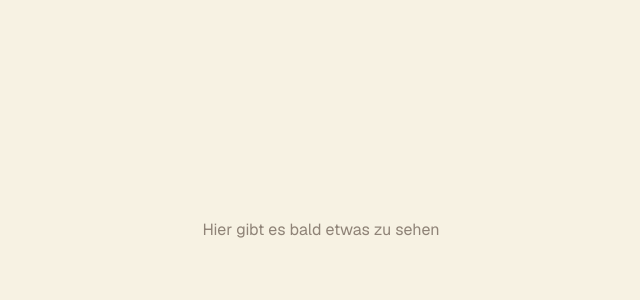
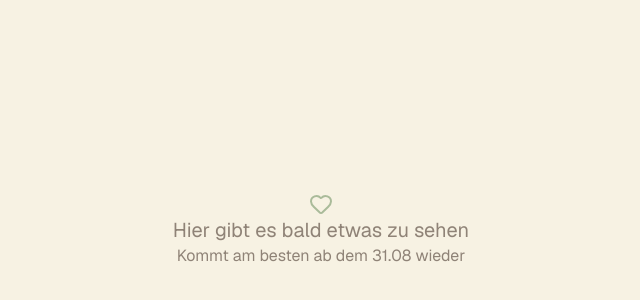
Before and after one commit to dominikrubroeder/wedding, a Next.js app: page / in a window 1280 px wide. Shown: the part 170-470 px from the top of the page, without its empty margins (319-959 px from the left). Built offline with nearby package versions, Linux system fonts and the light colour scheme; a web font is replaced by a local one.

Commit message:
feat(UI) – Create temporary welcome screen

```diff
--- a/app/page.tsx
+++ b/app/page.tsx
@@ -1,8 +1,14 @@
+import { HeartIcon } from "lucide-react";
+
 export default function Home() {
   return (
-    <div className="flex min-h-screen items-center justify-center text-foreground/60">
-      <h1 className="sr-only">Save the date | 14 | 05 | 2027</h1>
-      Hier gibt es bald etwas zu sehen
-    </div>
+    <section className="flex min-h-screen items-center justify-center text-foreground/60">
+      <div className="text-center">
+        <HeartIcon className="mx-auto text-sage" />
+        <h1 className="sr-only">Save the date | 14 | 05 | 2027</h1>
+        <p className="text-xl">Hier gibt es bald etwas zu sehen</p>
+        <p>Kommt am besten ab dem 31.08 wieder</p>
+      </div>
+    </section>
   );
 }
--- a/package.json
+++ b/package.json
@@ -9,6 +9,7 @@
     "lint": "eslint"
   },
   "dependencies": {
+    "lucide-react": "1.31.0",
     "next": "16.3.1",
     "react": "19.2.4",
     "react-dom": "19.2.4"
```
Also changed, not shown: 1 other file (tests, documents, lock files or other folders).
